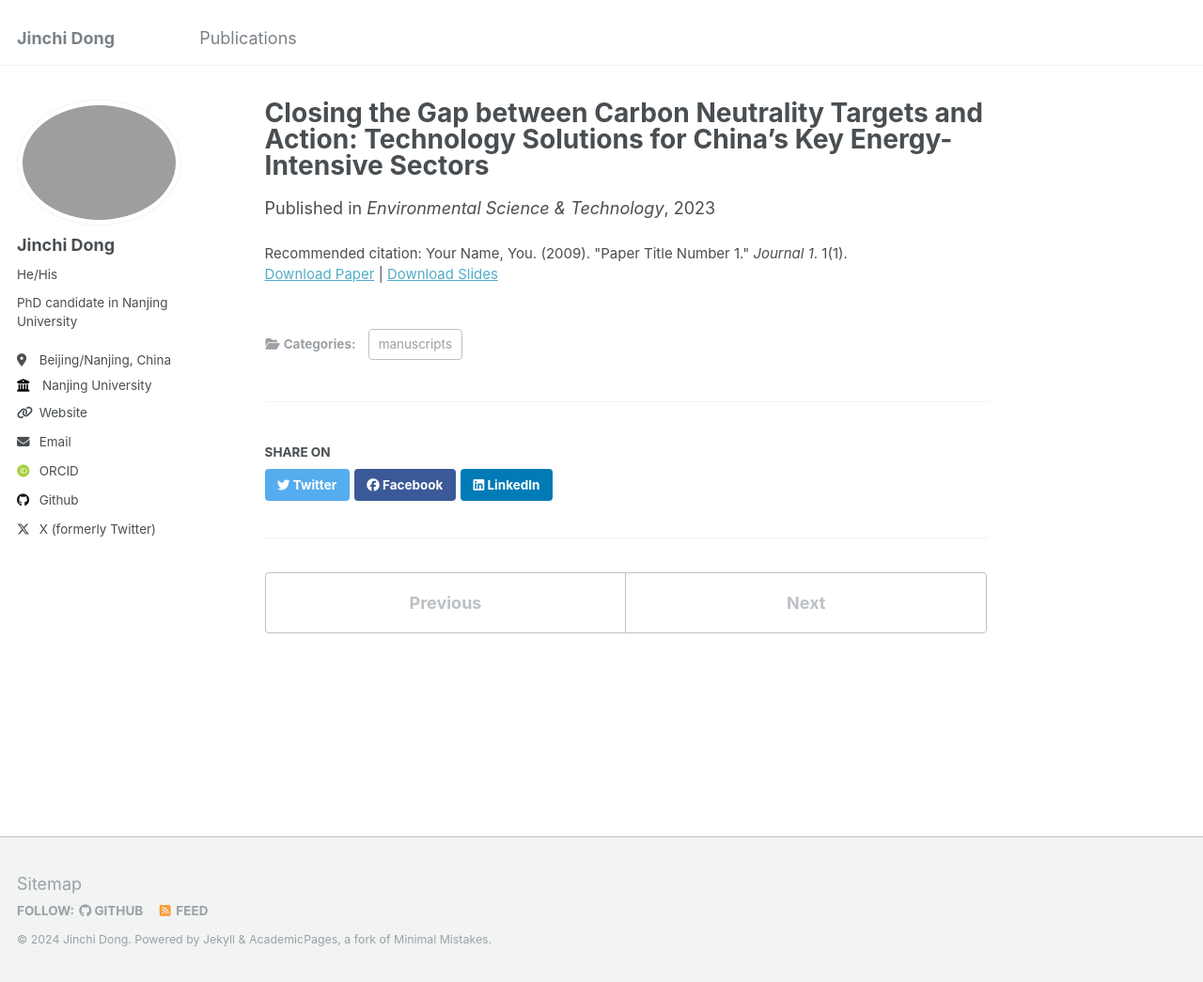
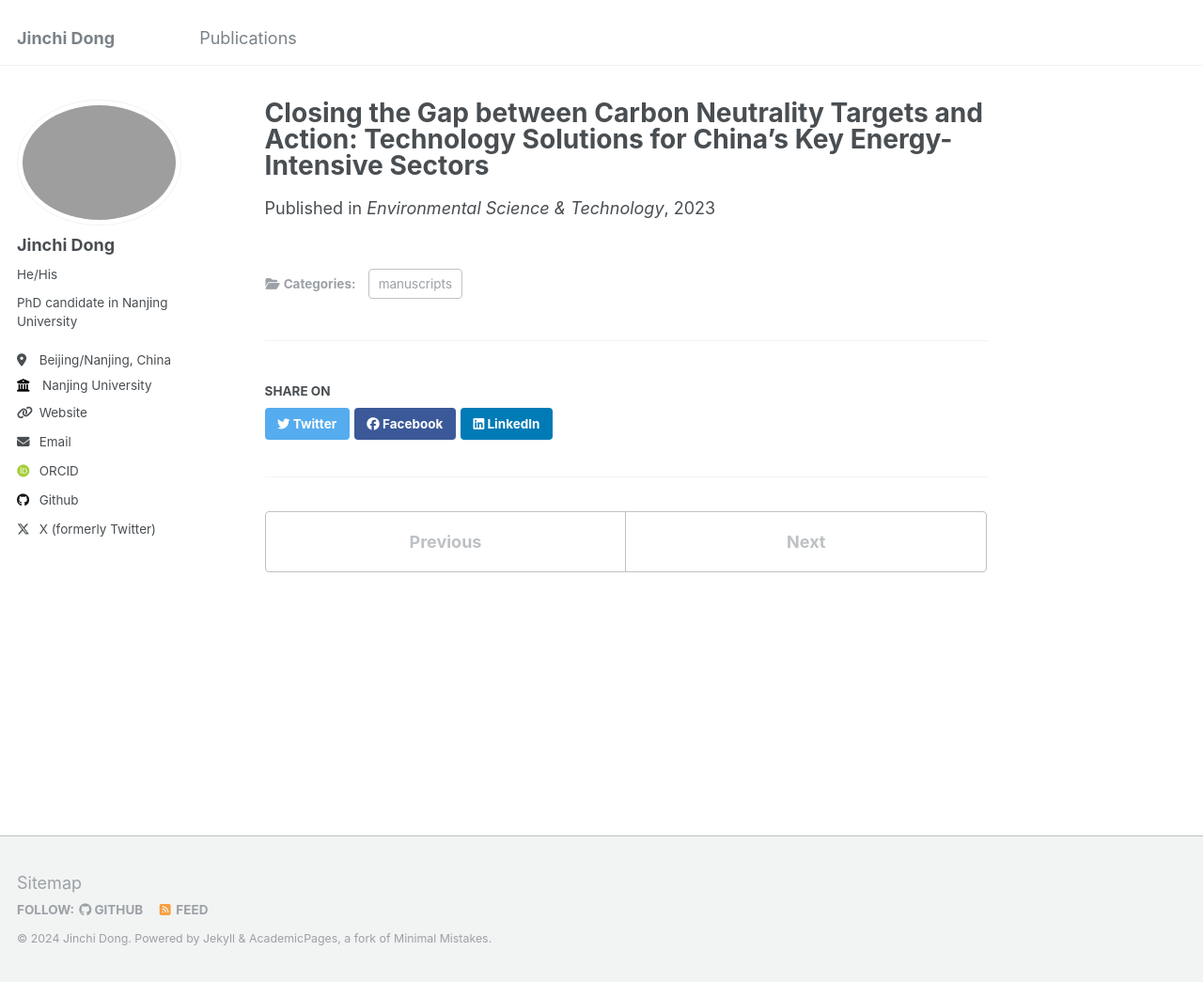
Before and after one commit to dongjinchi/dongjinchi, a Jekyll site: the page built from _publications/2023-paper-1.md, in a window 1280 px wide and 1045 px high. Shown: the whole window at 94% size. Built offline with Jekyll 4.4.1, drawn with Linux system fonts in a browser that asks for light colours; some web fonts are replaced.

Commit message:
Update 2023-paper-1.md

```diff
--- a/_publications/2023-paper-1.md
+++ b/_publications/2023-paper-1.md
@@ -3,10 +3,10 @@ title: "Closing the Gap between Carbon Neutrality Targets and Action: Technology
 collection: publications
 category: manuscripts
 permalink: /publication/2023-paper-1
-excerpt: 'This paper is about the number 1. The number 2 is left for future work.'
+excerpt: #'This paper is about the number 1. The number 2 is left for future work.'
 date: 2023-03-09
 venue: 'Environmental Science & Technology'
-slidesurl: 'http://academicpages.github.io/files/slides1.pdf'
+slidesurl: #'http://academicpages.github.io/files/slides1.pdf'
 paperurl: 'https://pubs.acs.org/doi/10.1021/acs.est.2c08171'
-citation: 'Your Name, You. (2009). &quot;Paper Title Number 1.&quot; <i>Journal 1</i>. 1(1).'
+citation: #'Your Name, You. (2009). &quot;Paper Title Number 1.&quot; <i>Journal 1</i>. 1(1).'
 ---
```
